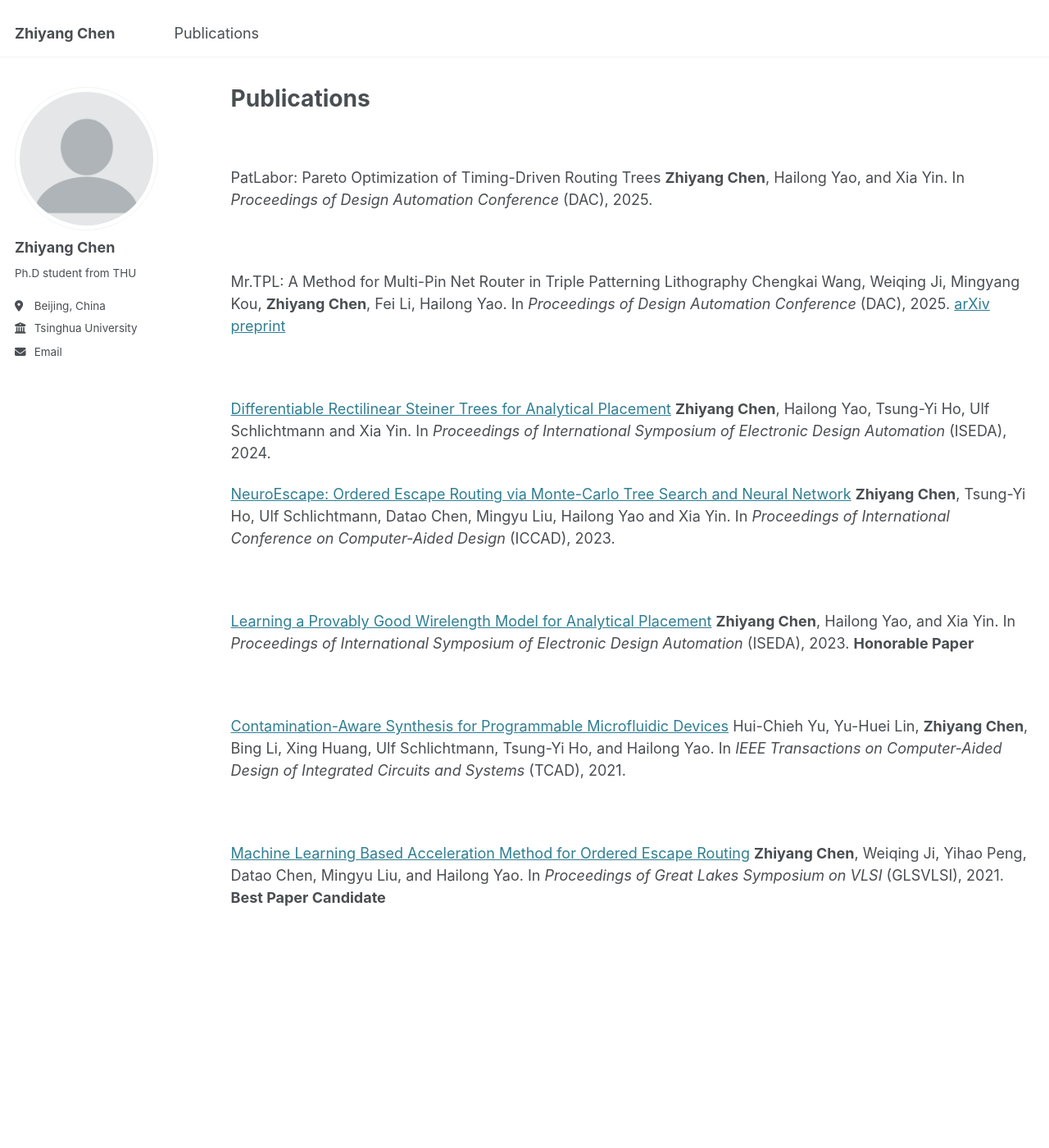
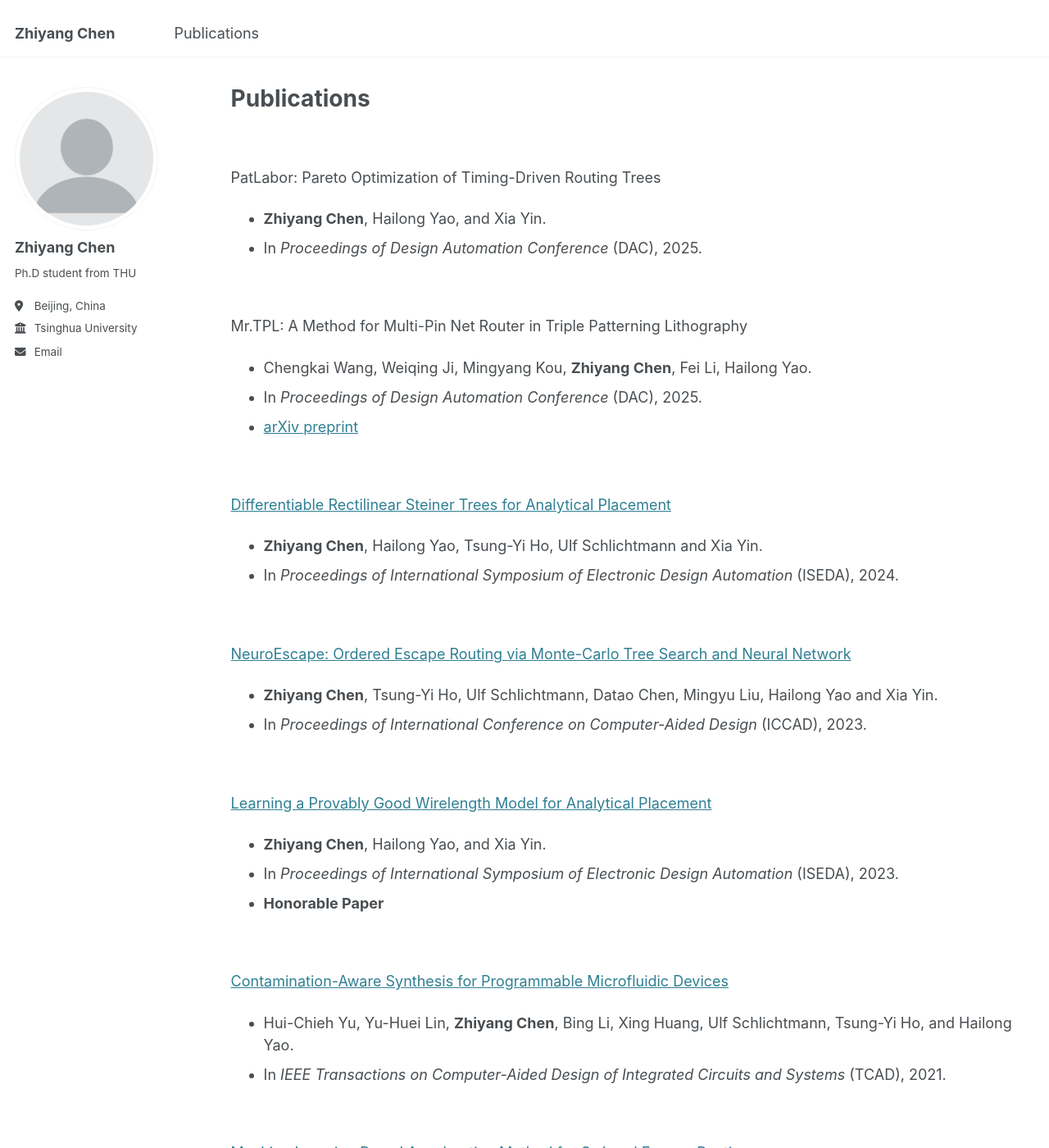
Before and after one commit to chen-zhi-yang/chen-zhi-yang.github.io, a Jekyll site: the page built from _pages/publications.md, in a window 1280 px wide and 1400 px high. Shown: the whole window at 82% size. Built offline with Jekyll 4.4.1, drawn with Linux system fonts in a browser that asks for light colours; some of the changed text lies outside the part shown.

Commit message:
Modify pubs

```diff
--- a/_pages/publications.md
+++ b/_pages/publications.md
@@ -14,42 +14,44 @@ author_profile: true
 <br>
 
 PatLabor: Pareto Optimization of Timing-Driven Routing Trees
-**Zhiyang Chen**, Hailong Yao, and Xia Yin.
-In *Proceedings of Design Automation Conference* (DAC), 2025.
++ **Zhiyang Chen**, Hailong Yao, and Xia Yin.
++ In *Proceedings of Design Automation Conference* (DAC), 2025.
 
 <br>
 
 Mr.TPL: A Method for Multi-Pin Net Router in Triple Patterning Lithography
-Chengkai Wang, Weiqing Ji, Mingyang Kou, **Zhiyang Chen**, Fei Li, Hailong Yao.
-In *Proceedings of Design Automation Conference* (DAC), 2025.
-[arXiv preprint](https://arxiv.org/abs/2412.02703)
++ Chengkai Wang, Weiqing Ji, Mingyang Kou, **Zhiyang Chen**, Fei Li, Hailong Yao.
++ In *Proceedings of Design Automation Conference* (DAC), 2025.
++ [arXiv preprint](https://arxiv.org/abs/2412.02703)
 
 <br>
 
 [Differentiable Rectilinear Steiner Trees for Analytical Placement](https://ieeexplore.ieee.org/document/10617497)
-**Zhiyang Chen**, Hailong Yao, Tsung-Yi Ho, Ulf Schlichtmann and Xia Yin.
-In *Proceedings of International Symposium of Electronic Design Automation* (ISEDA), 2024.
++ **Zhiyang Chen**, Hailong Yao, Tsung-Yi Ho, Ulf Schlichtmann and Xia Yin.
++ In *Proceedings of International Symposium of Electronic Design Automation* (ISEDA), 2024.
+
+<br>
 
 [NeuroEscape: Ordered Escape Routing via Monte-Carlo Tree Search and Neural Network](https://ieeexplore.ieee.org/abstract/document/10323718)
-**Zhiyang Chen**, Tsung-Yi Ho, Ulf Schlichtmann, Datao Chen, Mingyu Liu, Hailong Yao and Xia Yin.
-In *Proceedings of International Conference on Computer-Aided Design* (ICCAD), 2023.
++ **Zhiyang Chen**, Tsung-Yi Ho, Ulf Schlichtmann, Datao Chen, Mingyu Liu, Hailong Yao and Xia Yin.
++ In *Proceedings of International Conference on Computer-Aided Design* (ICCAD), 2023.
 
 <br>
 
 [Learning a Provably Good Wirelength Model for Analytical Placement](https://ieeexplore.ieee.org/document/10218451)
-**Zhiyang Chen**, Hailong Yao, and Xia Yin.
-In *Proceedings of International Symposium of Electronic Design Automation* (ISEDA), 2023.
-**Honorable Paper**
++ **Zhiyang Chen**, Hailong Yao, and Xia Yin.
++ In *Proceedings of International Symposium of Electronic Design Automation* (ISEDA), 2023.
++ **Honorable Paper**
 
 <br>
 
 [Contamination-Aware Synthesis for Programmable Microfluidic Devices](https://ieeexplore.ieee.org/document/9647006)
-Hui-Chieh Yu, Yu-Huei Lin, **Zhiyang Chen**, Bing Li, Xing Huang, Ulf Schlichtmann, Tsung-Yi Ho, and Hailong Yao.
-In *IEEE Transactions on Computer-Aided Design of Integrated Circuits and Systems* (TCAD), 2021.
++ Hui-Chieh Yu, Yu-Huei Lin, **Zhiyang Chen**, Bing Li, Xing Huang, Ulf Schlichtmann, Tsung-Yi Ho, and Hailong Yao.
++ In *IEEE Transactions on Computer-Aided Design of Integrated Circuits and Systems* (TCAD), 2021.
 
 <br>
 
 [Machine Learning Based Acceleration Method for Ordered Escape Routing](https://dl.acm.org/doi/10.1145/3453688.3461483)
-**Zhiyang Chen**, Weiqing Ji, Yihao Peng, Datao Chen, Mingyu Liu, and Hailong Yao.
-In *Proceedings of Great Lakes Symposium on VLSI* (GLSVLSI), 2021.
-**Best Paper Candidate**
++ **Zhiyang Chen**, Weiqing Ji, Yihao Peng, Datao Chen, Mingyu Liu, and Hailong Yao.
++ In *Proceedings of Great Lakes Symposium on VLSI* (GLSVLSI), 2021.
++ **Best Paper Candidate**
```
